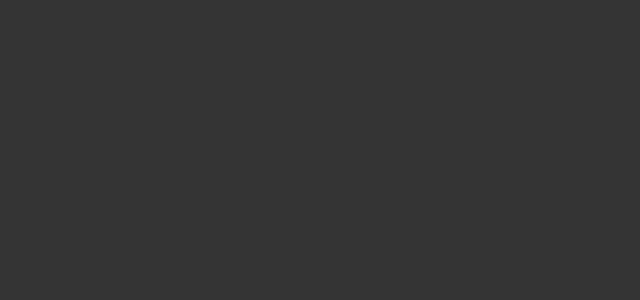
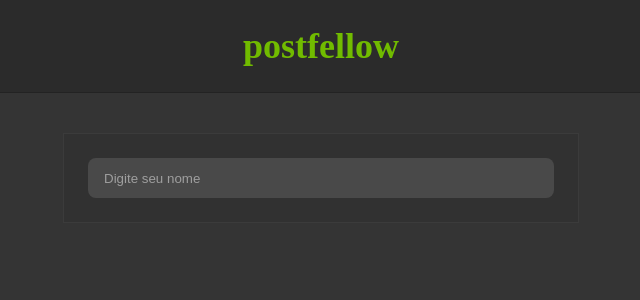
Before and after one commit to pedrogabrieldev/postfellow, a Next.js app: page / in a window 1280 px wide. Shown: the top 300 px of the page, without its empty margins (319-959 px from the left). Built offline with nearby package versions, Linux system fonts and the light colour scheme.

Commit message:
Add components to Home

```diff
--- a/src/pages/index.js
+++ b/src/pages/index.js
@@ -1,4 +1,5 @@
 import Head from 'next/head'
+import { Header, MainContainer, NewPostForm } from '../components'
 
 export default function Home() {
   return (
@@ -7,7 +8,11 @@ export default function Home() {
         <title>postfellow</title>
       </Head>
 
-      <main></main>
+      <Header>postfellow</Header>
+
+      <MainContainer>
+        <NewPostForm />
+      </MainContainer>
     </>
   )
 }
```
